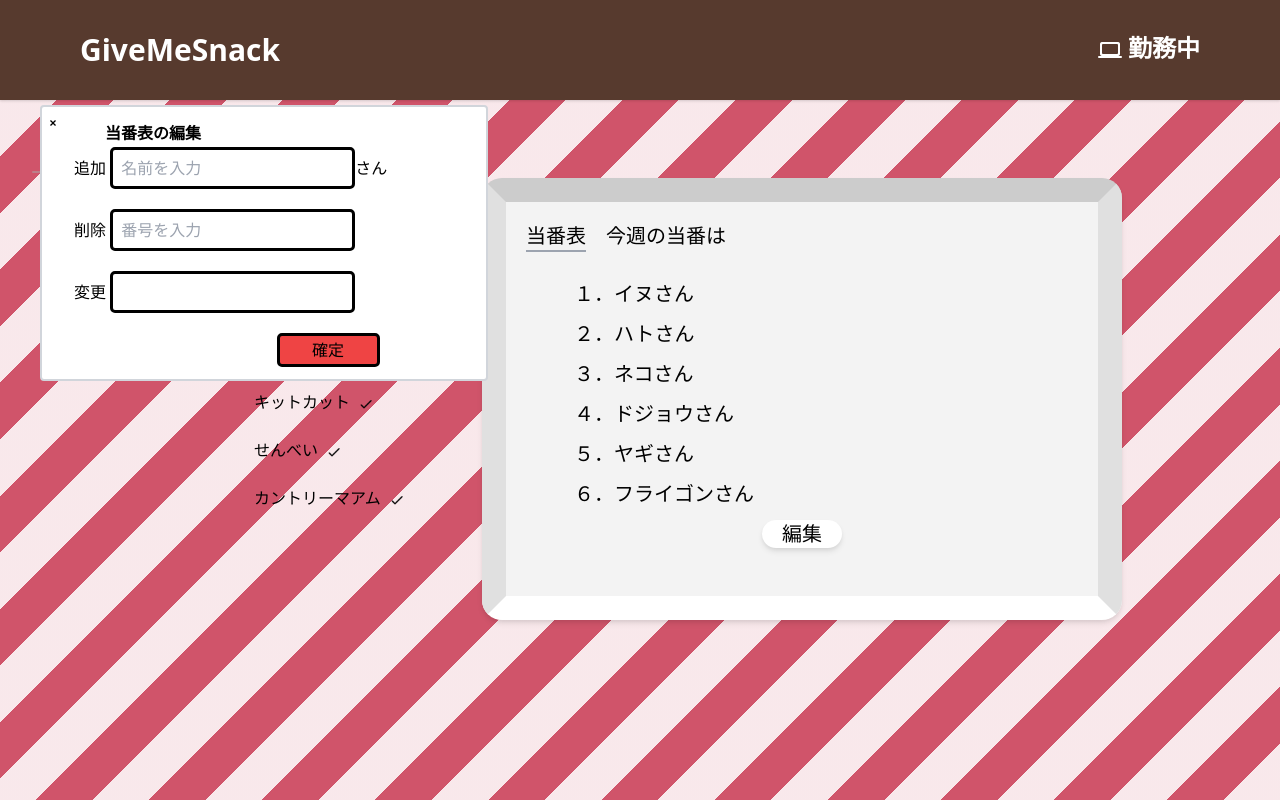
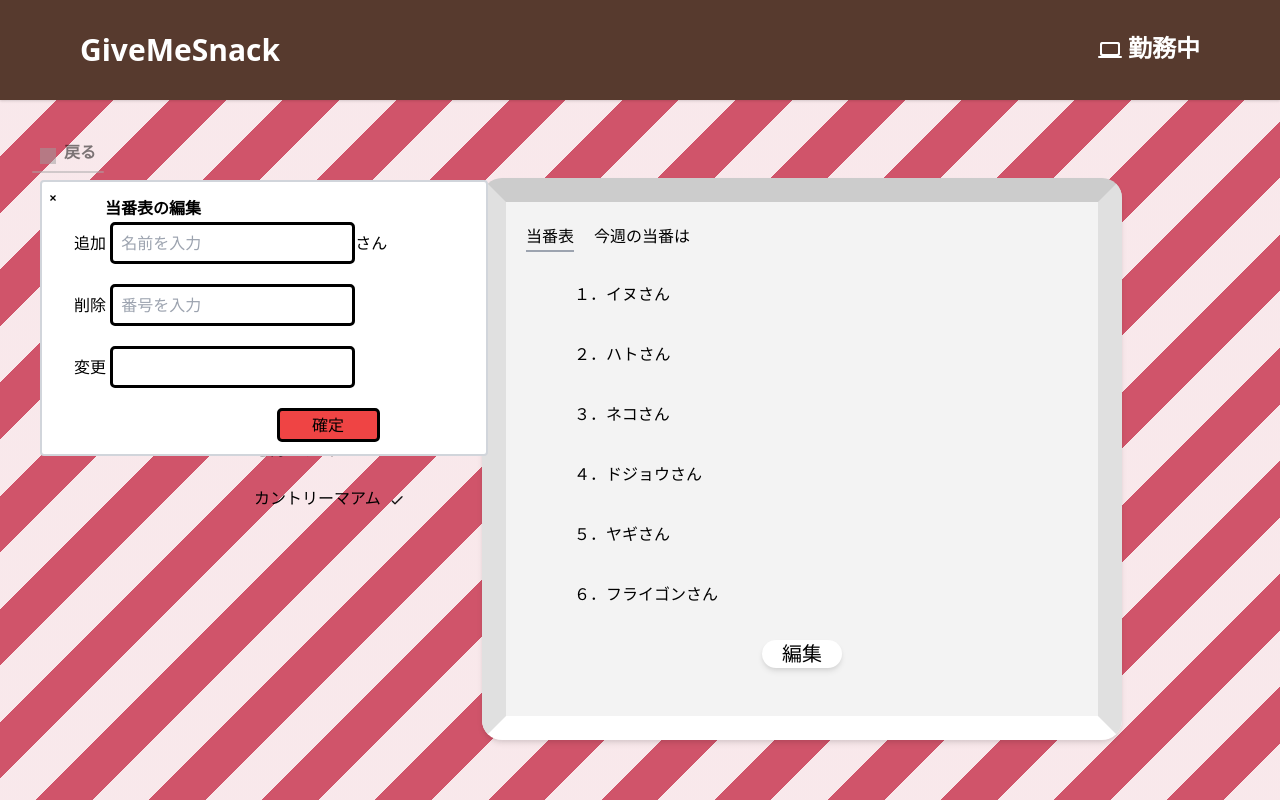
Before and after one commit to catgolem/GiveMeSnack, a Nuxt app: page /admin in a window 1280 px wide. Both pictures are taken after a click on the button "編集". Built offline with nearby package versions, Linux system fonts and the light colour scheme; grey boxes are pictures that could not be loaded; a web font is replaced by a local one.

Commit message:
[modify]#14 modalの位置調整

```diff
--- a/components/FormMember.vue
+++ b/components/FormMember.vue
@@ -47,37 +47,30 @@
     }
 
 
-    @media screen and ( max-width:930px) {
+    @media screen and ( max-width:674px) {
         .small{
-            font-size: 7px !important;
-            transition:2s;
+            font-size: 6px !important;
+            transition:1s;
         }
         .modal{
             position: absolute !important;
-            top: 255px !important;
-            left: 400px !important;
+            top: 450px !important;
+            right: 18em !important;
             width: 35% !important;
-            transition:2s;
-        }
-        .modal:hover{
-            position: absolute !important;
-            top: 255px !important;
-            left: 400px !important;
-            width: 35% !important;
-            transition: 2s;
+            transition:1s;
         }
     }
-    @media screen and (min-width:930px) {
+    @media screen and (min-width:674px) {
         .small{
             font-size: 16px !important;
-            transition: 2s;
+            transition: 1s;
         }
         .modal{
             position: absolute !important;
-            top: 25px !important;
+            top: 100px !important;
             left: 40px !important;
             width: 35% !important;
-            transition: 2s;
+            transition: 1s;
         }
     }
     .border{
@@ -87,6 +80,7 @@
     .line{
         text-align: left;
     }
+
     .large{
         border-radius: 5px;
         border: solid;
--- a/pages/admin.vue
+++ b/pages/admin.vue
@@ -43,18 +43,20 @@
                 </div>
             </div>
             <div class="right background-white rounded-lg py-5 px-5 shadow-md text-xl ml-8">
-                <div class="flex">
+                <div class="flex titlesize">
                     <div class="border-b-2 border-gray-400 inline">当番表</div>
                     <div class="ml-5">今週の当番は</div>
                 </div>
                 <div class="m-7">
+                    <div class ="boardfont">
                         <div class="ml-5">
-                        <div class="mb-3">１．イヌさん</div>
-                        <div class="mb-3">２．ハトさん</div>
-                        <div class="mb-3">３．ネコさん</div>
-                        <div class="mb-3">４．ドジョウさん</div>
-                        <div class="mb-3">５．ヤギさん</div>
-                        <div class="mb-3">６．フライゴンさん</div>
+                            <div class="textbottom">１．イヌさん</div>
+                            <div class="textbottom">２．ハトさん</div>
+                            <div class="textbottom">３．ネコさん</div>
+                            <div class="textbottom">４．ドジョウさん</div>
+                            <div class="textbottom">５．ヤギさん</div>
+                            <div class="textbottom">６．フライゴンさん</div>
+                        </div>
                     </div>
                     <div class="text-center">
                         <button class="shadow-md bg-white rounded-full text-black mx-auto px-5" @click="show=true">編集</button>
@@ -93,6 +95,36 @@
 </script>
 
 <style>
+
+@media screen and ( max-width:674px){
+    .boardfont{
+        font-size: 10px !important;
+        transition: 1s;
+    }
+    .textbottom{
+        margin-bottom: 0em;
+        transition: 1s;
+    }
+    .titlesize{
+        font-size: 10px !important;
+        transition: 1s;
+    }
+}
+@media screen and (min-width:674px) {
+    .boardfont{
+        font-size: 16px !important;
+        transition: 1s;
+    }
+    .textbottom{
+        margin-bottom: 2em;
+        transition: 1s;
+    }
+    .titlesize{
+        font-size: 16px !important;
+        transition: 1s;
+    }
+}
+
 .right{
     width: 50%;
 }
```
Also changed, not shown: 1 other file (tests, documents, lock files or other folders).
